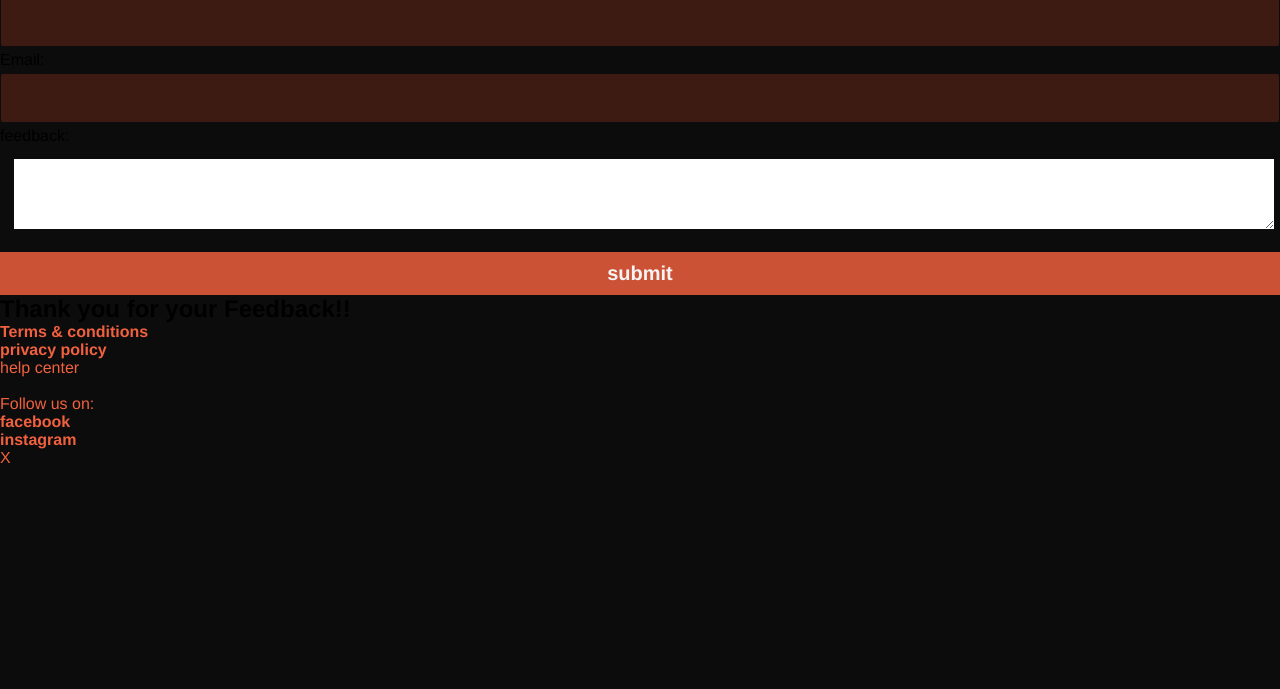
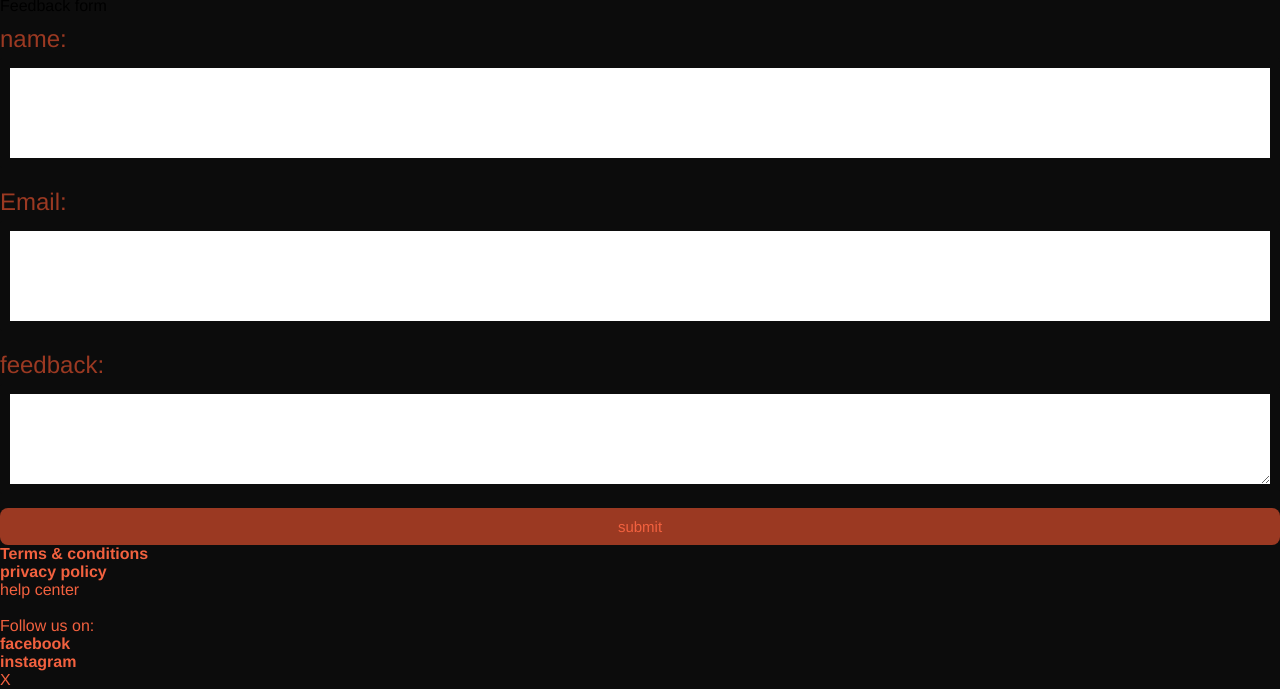
Before and after one commit to Tema-M/BIDA23-112, a plain HTML site: page feedback.html in a window 1280 px wide. Shown: the part 239-928 px from the top of the page. Before the commit the page ends 800 px from the top, so only its background shows below. Drawn offline with Linux system fonts and the light colour scheme.

Commit message:
Add files via upload

```diff
--- a/style.css
+++ b/style.css
@@ -173,54 +173,44 @@ body{
 }
 
 
-.container form{
+.container{
+  background: #f2603f;
+  padding: 20px;
+  border-radius: 8px;
+  width: 300px;
+}
+
+label{
+  display: block;
+  margin: 10px 0 5px;
+  color: #9b3922;
+  font-size: 24px;
+}
+input,textarea{
   width: 100%;
-  text-align: center;
-  padding: 25px 20px;
+  height: 110px;
+  padding: 10px;
+  margin-bottom: 10px;
+  border: 10px solid #0c0c0c;
+  border-radius: 4px;
+}
+button{
+  width: 100%;
+  padding: 10px;
+  background: #9b3922;
+  border: none;
+  border-radius: 8px;
+  color: #f2613f;
+  font-size: 15px;
+  cursor: pointer;
 
 }
-form h1{
-  padding: 10px 0;
-}
-form .id{
-  position: relative;
-}
-
-.id{
-  position: absolute;
-  font-size: 20px;
-}
-
-form input{
-  width: 100%;
-  height: 50px;
-  margin: 4px 0;
-  border: 1px solid #0c0c0c;
-  border-radius: 3px;
-  background: #9b382257;
-  padding: 0 15px;
-  font-size: 20px;
-  align-items: center;
-}
-form textarea{
-  padding: 5px 15px;
-  border: 10px solid #0c0c0c;
-  border-radius: 3px;
-  background:#fff;
-  width: 100%;
-  margin: 4px;
-  color: whitesmoke;
-}
-form button{
-  margin-top: 5px;
-  border: none;
-  background:#f2603fd5;
-  color: whitesmoke;
-  padding: 10px 0;
-  width: 100%;
-  font-weight: bolder;
-  font-size: 20px;
-  cursor: pointer;
-  border-radius: 20pxS;
-
-}
+  button:hover{
+    background: #0c0c0c;
+  }
+  .hidden{
+    display: none;
+  }
+  #thankyoumessage{
+    color: #9b3922;
+  }
```
